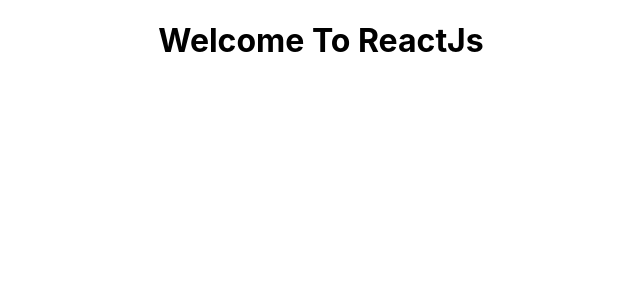
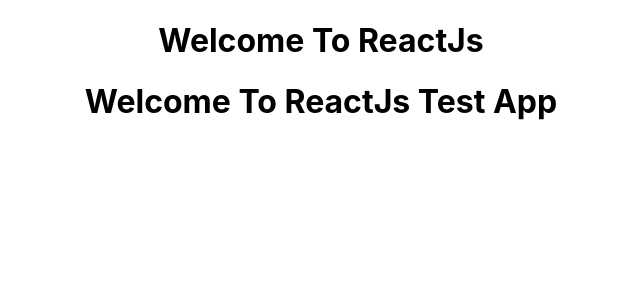
Before and after one commit to mohdusman63/Netlfy-React-App, a React (Create React App) app: page / in a window 1280 px wide. Shown: the top 300 px of the page, without its empty margins (319-959 px from the left). Built offline with nearby package versions, Linux system fonts and the light colour scheme.

Commit message:
deployement 2

```diff
--- a/src/App.js
+++ b/src/App.js
@@ -5,6 +5,7 @@ function App() {
   return (
     <div className="App">
      <h1>Welcome To ReactJs</h1>
+        <h1>Welcome To ReactJs Test App</h1>
     </div>
   );
 }
```
